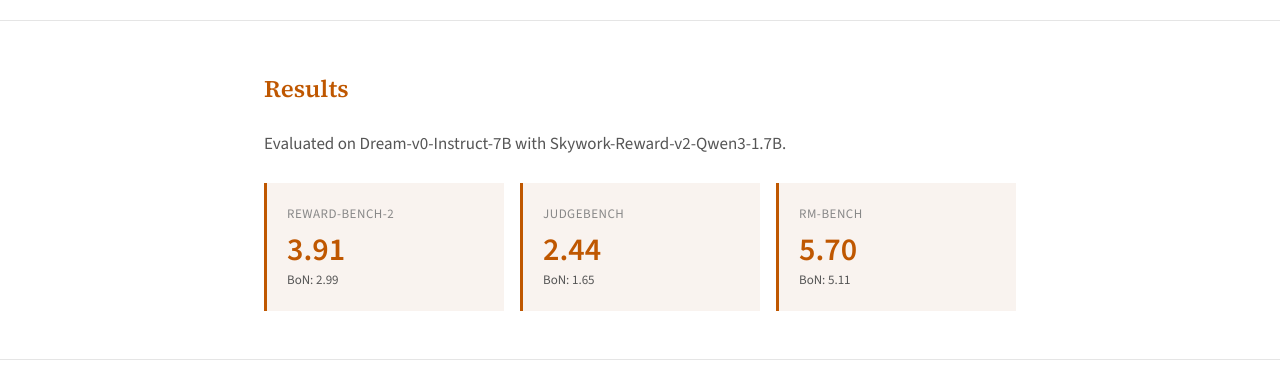
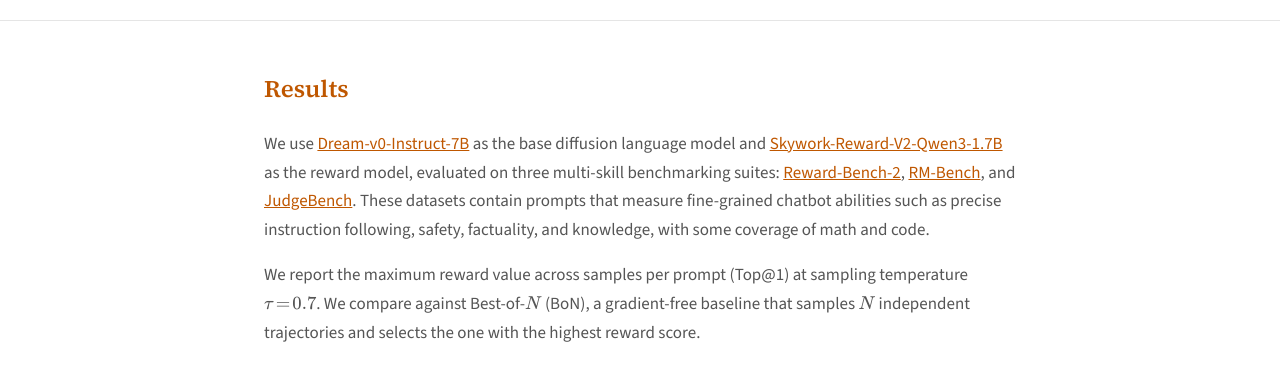
Before and after one commit to atutej/entrgi, a plain HTML site: page index.html in a window 1280 px wide. Shown: the part 2140-2509 px from the top of the page. Drawn offline with nearby package versions, Linux system fonts and the light colour scheme.

Commit message:
added expt details

```diff
--- a/index.html
+++ b/index.html
@@ -342,7 +342,7 @@
             <p class="affiliation">The University of Texas at Austin</p>
 
             <div class="links">
-                <a href="#">
+                <a href="https://atutej.github.io/files/entrgi.pdf">
                     <svg xmlns="http://www.w3.org/2000/svg" fill="none" viewBox="0 0 24 24" stroke="currentColor" stroke-width="2">
                         <path stroke-linecap="round" stroke-linejoin="round" d="M12 10v6m0 0l-3-3m3 3l3-3M6 20h12a2 2 0 002-2V6a2 2 0 00-2-2H6a2 2 0 00-2 2v12a2 2 0 002 2z" />
                     </svg>
@@ -421,7 +421,19 @@
         <div class="container">
             <h2>Results</h2>
             <p>
-                Evaluated on Dream-v0-Instruct-7B with Skywork-Reward-v2-Qwen3-1.7B.
+                We use <a href="https://huggingface.co/Dream-org/Dream-v0-Instruct-7B" style="color: var(--burnt-orange);">Dream-v0-Instruct-7B</a>
+                as the base diffusion language model and
+                <a href="https://huggingface.co/Skywork/Skywork-Reward-V2-Qwen3-1.7B" style="color: var(--burnt-orange);">Skywork-Reward-V2-Qwen3-1.7B</a>
+                as the reward model, evaluated on three multi-skill benchmarking suites:
+                <a href="https://arxiv.org/abs/2506.01937" style="color: var(--burnt-orange);">Reward-Bench-2</a>,
+                <a href="https://arxiv.org/abs/2410.16184" style="color: var(--burnt-orange);">RM-Bench</a>, and
+                <a href="https://arxiv.org/abs/2506.20701" style="color: var(--burnt-orange);">JudgeBench</a>.
+                These datasets contain prompts that measure fine-grained chatbot abilities such as precise instruction following, safety, factuality, and knowledge, with some coverage of math and code.
+            </p>
+            <p>
+                We report the maximum reward value across samples per prompt (Top@1) at sampling temperature $\tau\!=\!0.7$.
+                We compare against Best-of-$N$ (BoN), a gradient-free baseline that samples $N$ independent
+                trajectories and selects the one with the highest reward score.
             </p>
             <div class="results-grid">
                 <div class="result-card">
```
